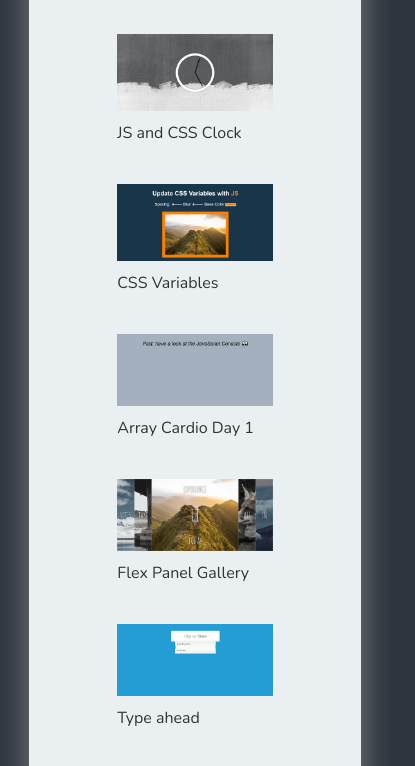
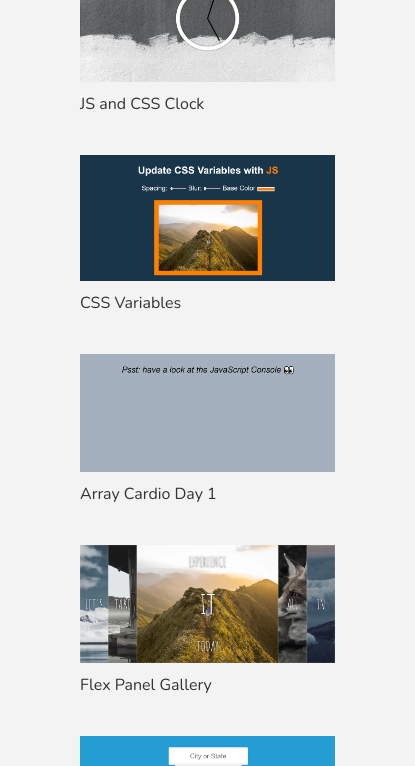
Before and after one commit to idhow/Javascript30, a plain HTML site: page index.html in a window 390 px wide. Shown: the part 615-1381 px from the top of the page, 415 px wide, since content can reach past the window. Drawn offline with nearby package versions, Linux system fonts and the light colour scheme.

Commit message:
fix responsive

```diff
--- a/asset/style.css
+++ b/asset/style.css
@@ -6,7 +6,6 @@
 * {
   margin: 0;
   padding: 0;
-  box-sizing: inherit;
 }
 html {
   font-size: 62,5%;
@@ -20,13 +19,12 @@ body {
   font-weight: normal;
 }
 
-
 .container {
   padding: 1rem 2rem;
   margin: 2rem auto;
-  width: 85%;
+  width: 90%;
   height: 100%;
-  background-color: #EAF0F1;
+  background-color: #F3F3F3;
   box-shadow: 0px 0px 2rem grey;
   border-radius: .4rem;
 }
@@ -59,21 +57,44 @@ body {
   color: var(--main-color-blue);
 }
 
-.container-card {
+/* .container-card {
+  display: flex;
+  flex-flow: row wrap;
+  justify-content: center;
   max-width: 150rem;
   margin: 0 auto;
   padding: 1.5rem;
+} */
+
+.container-card {
   display: flex;
-  flex-flow: row wrap;
-  justify-content: center;
+  flex-direction: row;
+  flex-wrap: wrap;
+  max-width: 150rem;
+  margin: 0 auto;
+  padding: 1.5rem;
 }
 
 .card {
-  margin: 2rem;
-  width: 20rem;
-  border-radius: 4px;
+  background: #F3F3F3;
+  margin: .5rem auto;
+  padding: 1.5rem;
+  width: 22rem;
+  border-radius: .2rem;
   position: relative;
+  box-shadow: 0 2px 4px rgba(#000, 0.2);
+  cursor: pointer;
+  transition: 0.3s ease;
 }
+
+.card:hover {
+    box-shadow: 0 2px 4px rgba(#000, 0.2),
+      0 4px 8px rgba(#000, 0.2);
+  }
+.card:active {
+    transform-origin: center;
+    transform: scale(0.98);
+  }
 
 .card img {
   width: 100%;
@@ -82,8 +103,6 @@ body {
 .card--text {
   font-weight: 300;
   position: absolute;
-  text-decoration: none;
-  text-align: center;
   margin: 0 auto;
   color: #333;
 }
```
